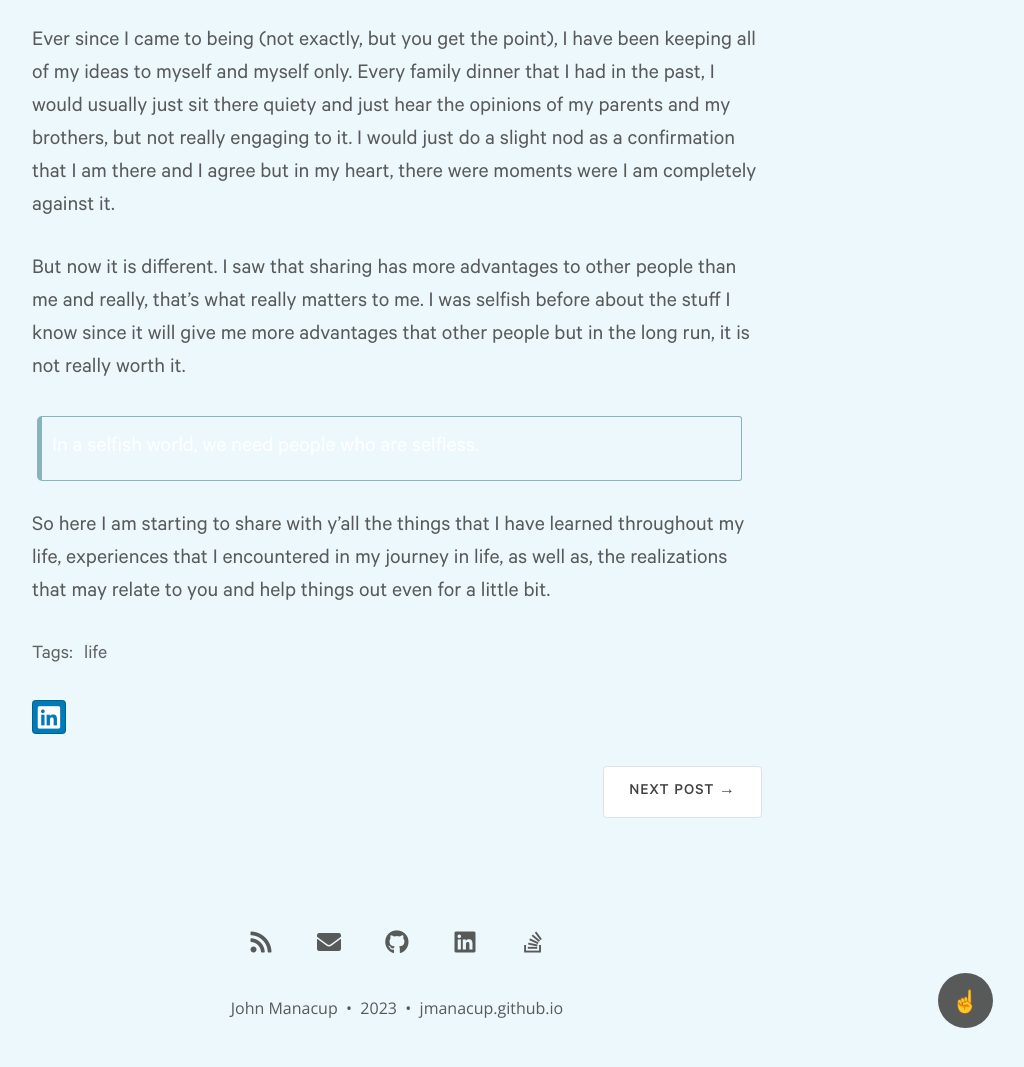
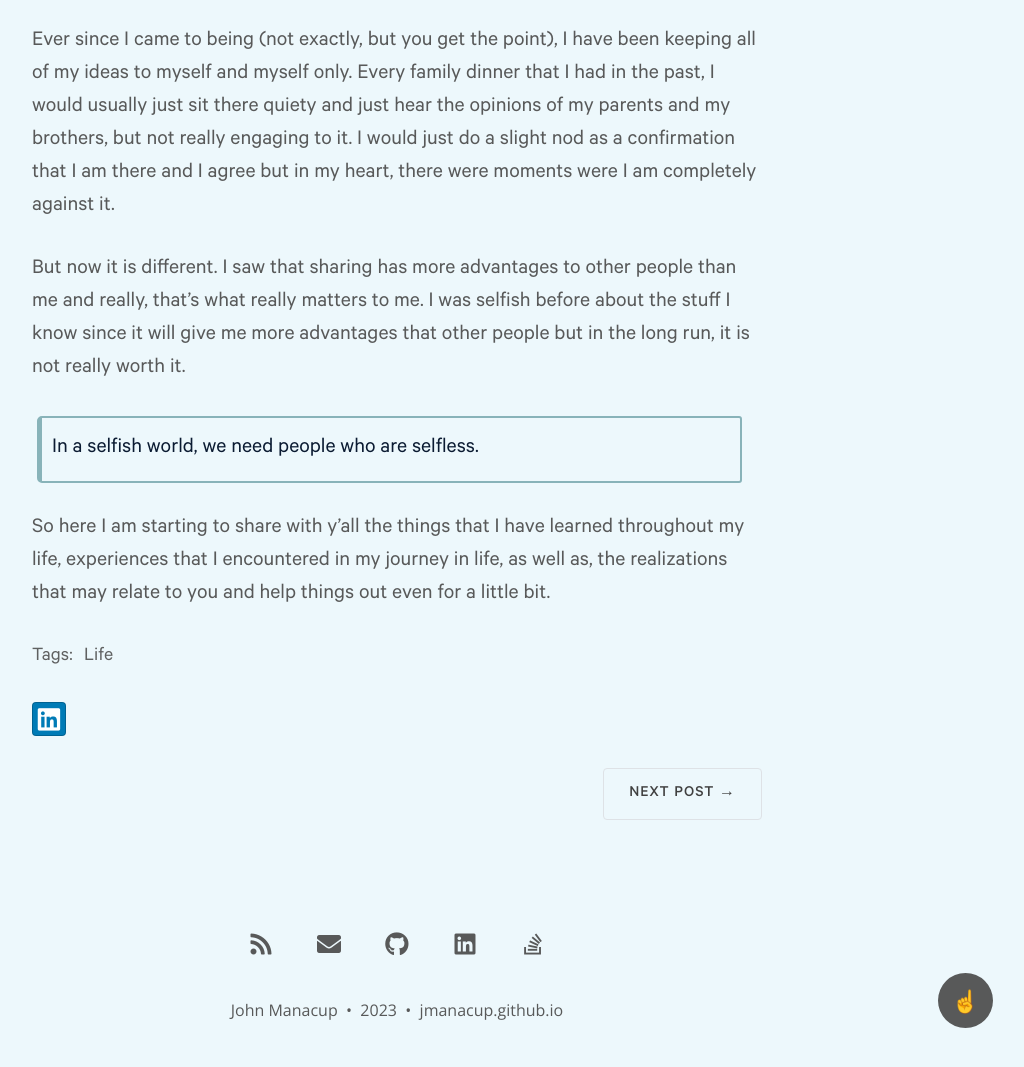
Before and after one commit to jmanacup/jmanacup.github.io, a Jekyll site: the page built from _posts/2022-10-16-starting-a-blog.md, in a window 1280 px wide and 1400 px high, scrolled down 696 px, cut to the strip 328-1395 px from the top of the window. Shown: the whole strip, without its empty margins (243-1267 px from the left). Built offline with Jekyll 4.4.1, drawn with Linux system fonts in a browser that asks for light colours; nearby versions of some CDN libraries; comment, search, counter and statistics services are not loaded.

```diff
--- a/_layouts/home.html
+++ b/_layouts/home.html
@@ -73,7 +73,7 @@ layout: page
         {{ post.excerpt | strip_html | truncatewords: excerpt_length }}
         {% assign excerpt_word_count = post.excerpt | number_of_words %}
         {% if post.content != post.excerpt or excerpt_word_count > excerpt_length %}
-          <a href="{{ post.url | absolute_url }}" class="post-read-more">[Read&nbsp;More]</a>
+          <a href="{{ post.url | absolute_url }}" class="post-read-more">Read&nbsp;More...</a>
         {% endif %}
       </div>
       {% endunless %}
--- a/_posts/2022-10-16-starting-a-blog.md
+++ b/_posts/2022-10-16-starting-a-blog.md
@@ -4,7 +4,7 @@ title: Starting a Blog
 subtitle: Why did I start creating a blog?
 cover-img: "https://images.unsplash.com/photo-1574192324001-ee41e18ed679?ixlib=rb-1.2.1&ixid=MnwxMjA3fDB8MHxwaG90by1wYWdlfHx8fGVufDB8fHx8&auto=format&fit=crop&w=1470&q=80"
 thumbnail-img: ""
-tags: [life]
+tags: [Life]
 ---
 
 Given the fact that I already graduated from College and now working a full-time job, I thought to myself.... Why did I suddenly created a personal blog? Is it for fame? Is it for my job hunting, or to create another project I would not touch again. The answer is....
--- a/assets/css/beautifuljekyll.css
+++ b/assets/css/beautifuljekyll.css
@@ -836,6 +836,7 @@ nav.top-nav-short-permanent ~ header > .intro-header.big-img {
 .pagination .page-item .page-link {
   font-family: 'Calibre', sans-serif;
   text-transform: uppercase;
+  background-color: transparent;
   font-size: 1rem;
   font-weight: 800;
   letter-spacing: 1px;
@@ -979,13 +980,13 @@ pre {
 .box-success {
   padding: 0.9375rem 0.9375rem 0.9375rem 0.625rem;
   margin: 1.25rem 1.25rem 1.25rem 0.3125rem;
-  border: 1px solid #88b3b9;
+  border: 2px solid #88b3b9;
   border-left-width: 0.3125rem;
   border-radius: 0.3125rem 0.1875rem 0.1875rem 0.3125rem;
 }
 
 .box-note {
-  color: #fff;
+  color: #0b1b32;
   border-left-color: #88b3b9;
 }
 
```
Also changed, not shown: _posts/2022-10-25-is-networking-important.md (+1 -1 lines).
